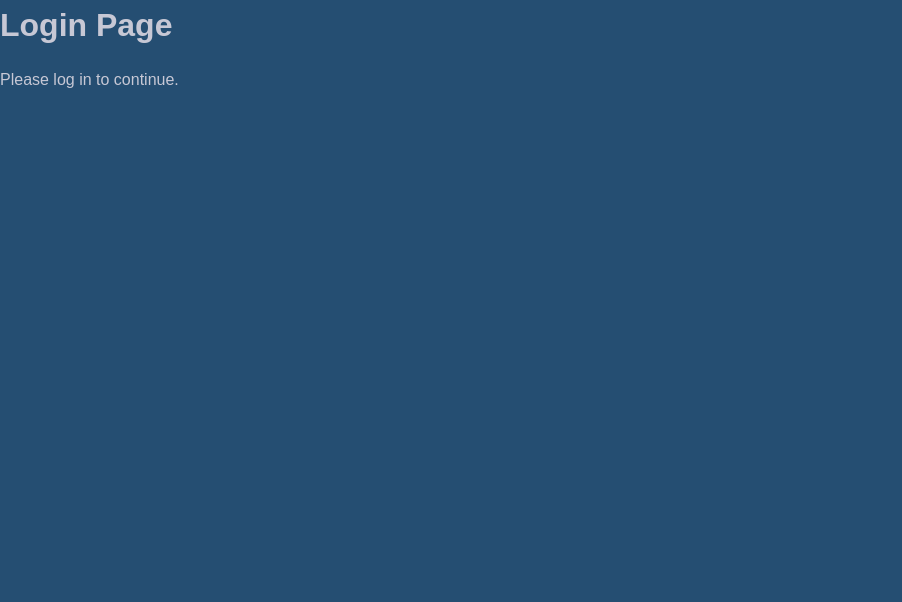
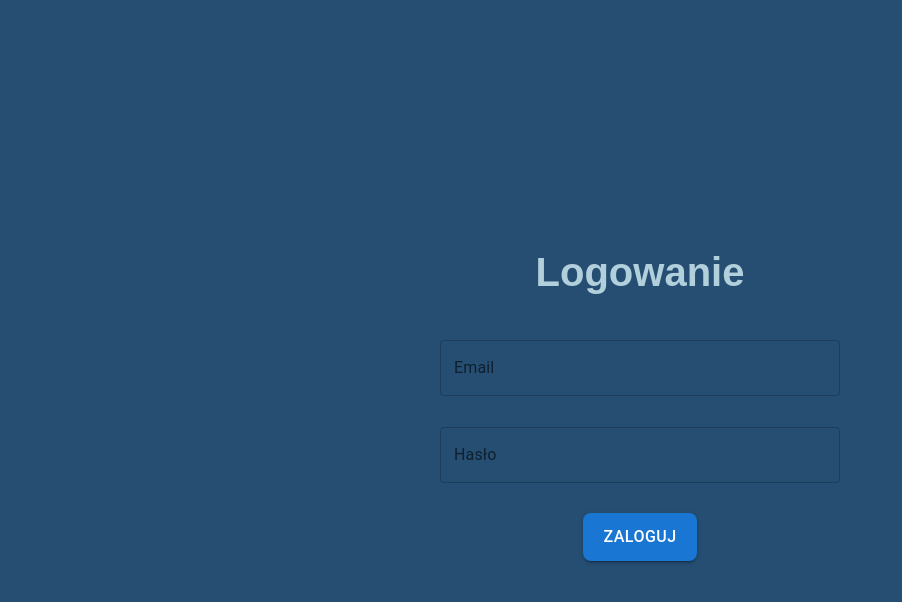
Before and after one commit to moniwero/medical-history-app, a React (Vite) app: page /login in a window 1280 px wide. Shown: the top 602 px of the page, without its empty margins (0-902 px from the left). Built offline with nearby package versions, Linux system fonts and the light colour scheme.

Commit message:
Login page

```diff
--- a/src/pages/Login.jsx
+++ b/src/pages/Login.jsx
@@ -1,10 +1,96 @@
-function Login() {
-    return (
-      <div>
-        <h1>Login Page</h1>
-        <p>Please log in to continue.</p>
-      </div>
-    );
-  }
+import { useState } from "react";
+import { useNavigate } from "react-router-dom";
+import { supabase } from "../services/supabase";
+import { TextField, Button } from "@mui/material";
+import "../styles/Login.scss";
 
-  export default Login; // Eksport domyślny
+const Login = () => {
+  const [email, setEmail] = useState("");
+  const [password, setPassword] = useState("");
+  const [error, setError] = useState(null);
+  const navigate = useNavigate();
+
+  const handleLoginOrRegister = async () => {
+    setError(null);
+
+    const emailRegex = /^[^\s@]+@[^\s@]+\.[^\s@]+$/;
+    if (!emailRegex.test(email)) {
+      setError("Wprowadź poprawny adres email.");
+      return;
+    }
+
+    if (password.length < 6) {
+      setError("Hasło musi mieć co najmniej 6 znaków.");
+      return;
+    }
+
+    try {
+      const { data: loginData, error: loginError } =
+        await supabase.auth.signInWithPassword({
+          email,
+          password,
+        });
+
+      if (loginError) {
+        const { data: signUpData, error: signUpError } =
+          await supabase.auth.signUp({
+            email,
+            password,
+          });
+
+        if (signUpError) {
+          setError(signUpError.message);
+        } else {
+          console.log(
+            "Zarejestrowano i zalogowano użytkownika:",
+            signUpData.user
+          );
+          navigate("/dashboard");
+        }
+      } else {
+        console.log("Użytkownik zalogowany:", loginData.user);
+        navigate("/dashboard");
+      }
+    } catch (err) {
+      console.error("Nieoczekiwany błąd:", err.message);
+      setError("Wystąpił nieoczekiwany błąd. Spróbuj ponownie.");
+    }
+  };
+
+  return (
+    <div className="login-container">
+      <h1>Logowanie</h1>
+      {error && <p style={{ color: "red" }}>{error}</p>}
+
+      <TextField
+        className="login-input"
+        label="Email"
+        variant="outlined"
+        value={email}
+        onChange={(e) => setEmail(e.target.value)}
+        fullWidth
+        margin="normal"
+      />
+      <TextField
+        className="login-input"
+        label="Hasło"
+        variant="outlined"
+        type="password"
+        value={password}
+        onChange={(e) => setPassword(e.target.value)}
+        fullWidth
+        margin="normal"
+      />
+
+      <Button
+        variant="contained"
+        className="login-button"
+        onClick={handleLoginOrRegister}
+      >
+        Zaloguj
+      </Button>
+    </div>
+  );
+};
+
+export default Login;
--- a/src/styles/Home.scss
+++ b/src/styles/Home.scss
@@ -37,27 +37,27 @@
 }
 
 .home-image img {
-  max-width: 100%; // Obrazek dopasowuje się do szerokości
-  height: auto; // Zachowanie proporcji
-  border-radius: 10px; // Opcjonalne zaokrąglenie rogów
+  max-width: 100%;
+  height: auto;
+  border-radius: 10px;
 }
 
 // Media queries dla mniejszych ekranów
 @media (max-width: 768px) {
   .home-content {
-    flex-direction: column-reverse; // Układ pionowy (obrazek na górze, tekst poniżej)
+    flex-direction: column-reverse;
   }
 
   .home-image {
-    margin-bottom: 20px; // Odstęp między obrazkiem a tekstem
+    margin-bottom: 20px;
   }
 
   .home-title {
-    font-size: 2rem; // Mniejszy rozmiar tytułu
+    font-size: 2rem;
   }
 
   .home-button {
-    font-size: 0.9rem; // Mniejszy rozmiar przycisku
+    font-size: 0.9rem;
     padding: 8px 16px;
   }
 }
--- a/src/styles/Login.scss
+++ b/src/styles/Login.scss
@@ -0,0 +1,30 @@
+.login-container {
+  display: flex;
+  flex-direction: column;
+  align-items: center;
+  justify-content: center;
+  height: 100vh;
+  background-color: #254e72;
+  color: rgb(199, 200, 213);
+  padding: 20px;
+}
+
+.login-container h1 {
+  font-size: 2.5rem;
+  margin-bottom: 20px;
+  color: #b2cfdc;
+}
+
+.login-container .login-input {
+  width: 100%;
+  max-width: 400px;
+  margin-bottom: 15px;
+}
+
+.login-container .login-button {
+  margin-top: 15px;
+  font-size: 1rem;
+  padding: 10px 20px;
+  color: white;
+  border-radius: 8px;
+}
```
Also changed, not shown: src/pages/Dashboard.jsx (line endings or trailing spaces).
